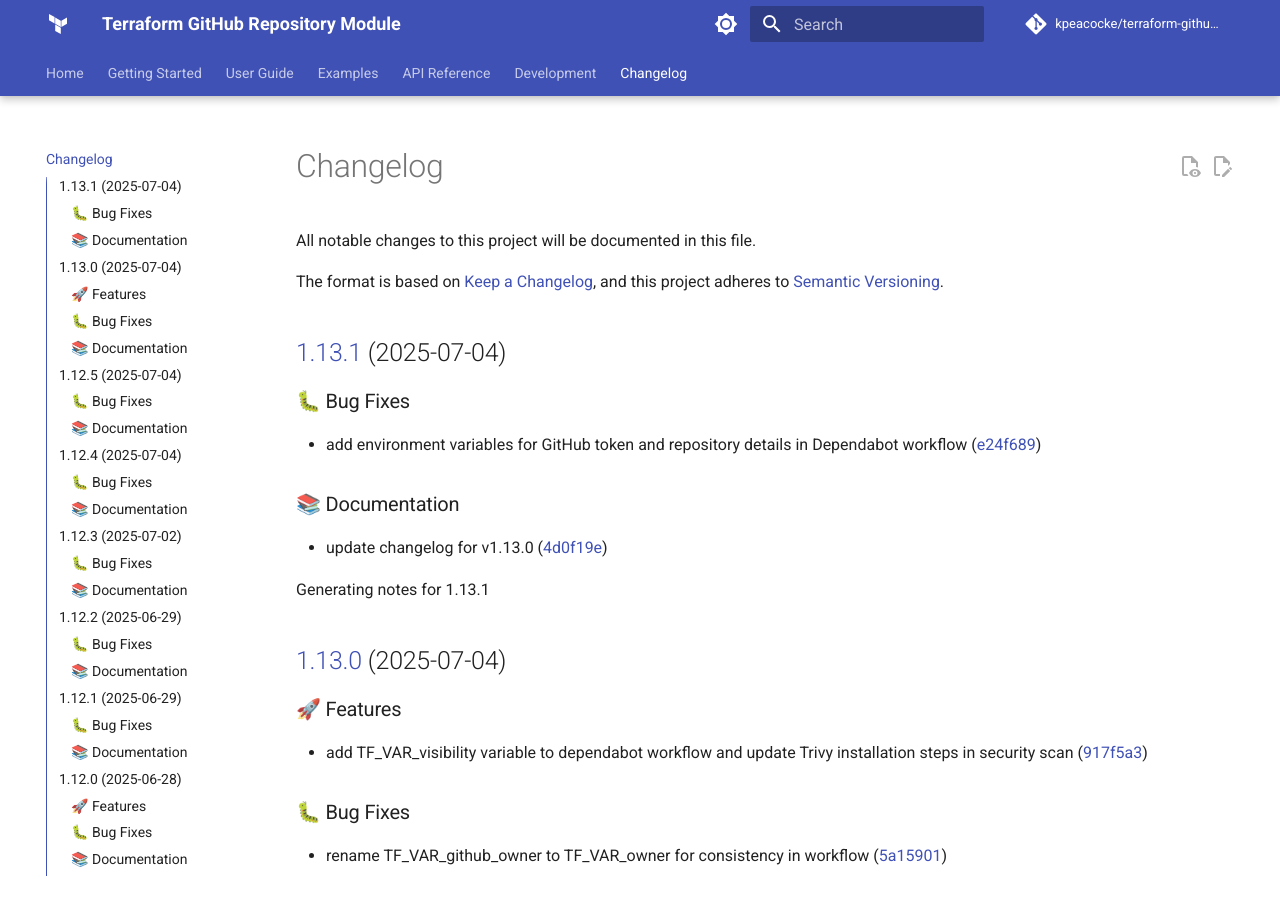
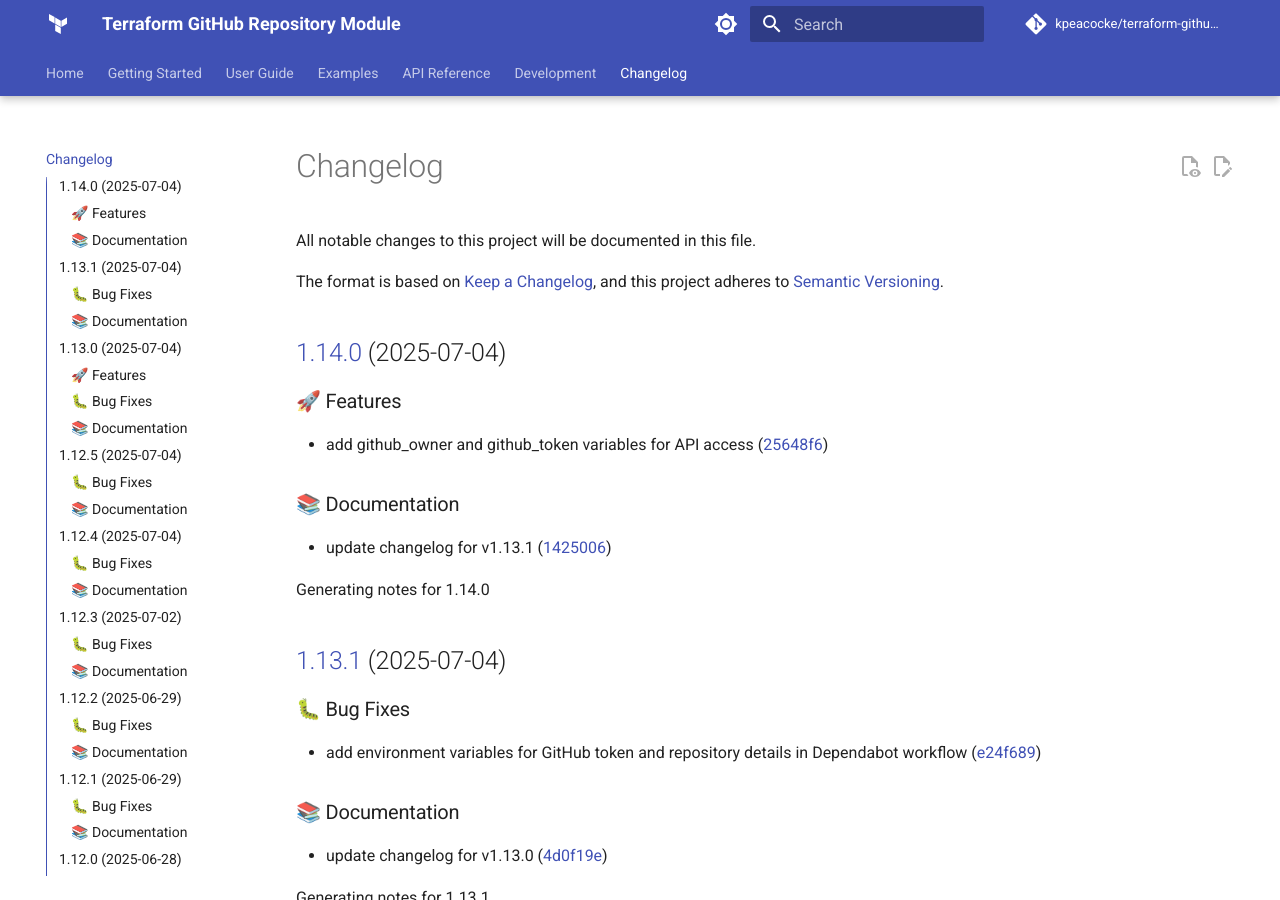
Before and after one commit to kpeacocke/terraform-github-repo, an MkDocs documentation site: the page built from docs/changelog.md, in a window 1280 px wide and 900 px high. Built offline with MkDocs 1.6.1 and Material for MkDocs 9.7.7, drawn with Linux system fonts in a browser that asks for light colours; comment, search, counter and statistics services are not loaded; the version menu is left out.

Commit message:
docs: update changelog for v1.14.0

```diff
--- a/docs/changelog.md
+++ b/docs/changelog.md
@@ -6,6 +6,18 @@ The format is based on [Keep a Changelog](https://keepachangelog.com/en/1.0.0/),
 and this project adheres to [Semantic Versioning](https://semver.org/spec/v2.0.0.html).
 
 <!-- markdownlint-disable MD024 -->
+
+## [1.14.0](https://github.com/kpeacocke/terraform-github-repo/compare/v1.13.1...v1.14.0) (2025-07-04)
+
+### 🚀 Features
+
+* add github_owner and github_token variables for API access ([25648f6](https://github.com/kpeacocke/terraform-github-repo/commit/25648f664d39b94cd4ce81ab3b5f383f6471e56b))
+
+### 📚 Documentation
+
+* update changelog for v1.13.1 ([1425006](https://github.com/kpeacocke/terraform-github-repo/commit/1425006010c05e26cd17c9f0eec3a0bb6f1ab0e8))
+
+Generating notes for 1.14.0
 
 ## [1.13.1](https://github.com/kpeacocke/terraform-github-repo/compare/v1.13.0...v1.13.1) (2025-07-04)
 
```
